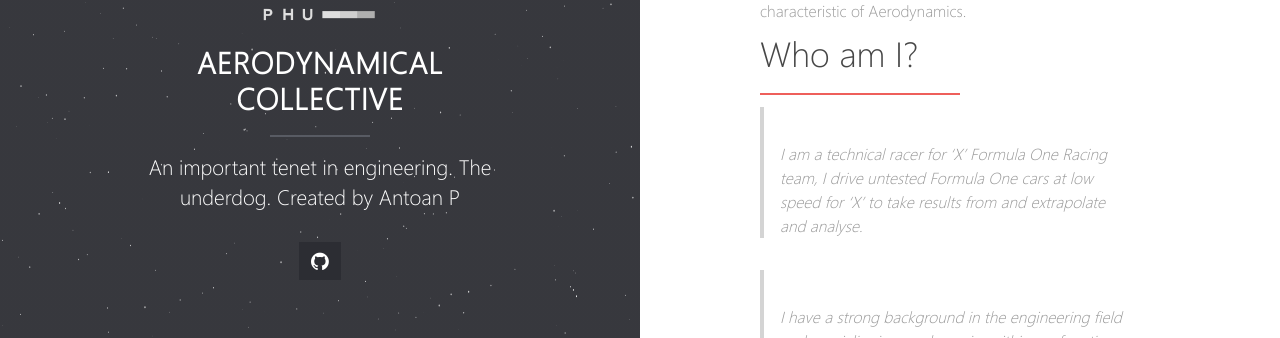
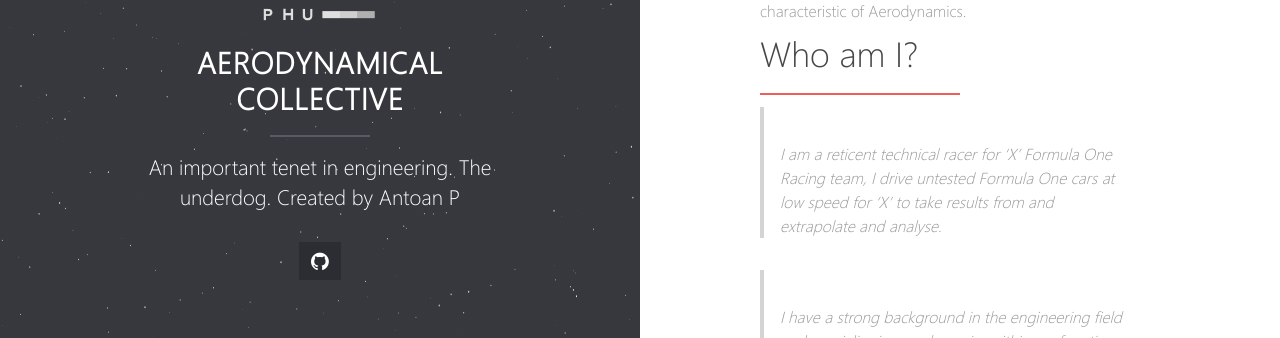
Before and after one commit to EXYZED/AerodynamicalCollective, a Jekyll site: the page built from index.md, in a window 1280 px wide. Shown: the part 364-702 px from the top of the page. Built offline with Jekyll 4.4.1, drawn with Linux system fonts in a browser that asks for light colours; our own code applies the rules of GitHub Pages for plain Markdown files.

Commit message:
Change to working index.

```diff
--- a/index.md
+++ b/index.md
@@ -7,6 +7,6 @@ layout: home
 It governs the interaction between a fluid environment with a solid body. Although a solid body may contain other properties that may make it more efficient (i.e. it is lighter in mass), these properties will be overruled by the powerful characteristic of Aerodynamics.
 
 ## Who am I?
->I am a technical racer for 'X' Formula One Racing team, I drive untested Formula One cars at low speed for 'X' to take results from and extrapolate and analyse.
+>I am a reticent technical racer for 'X' Formula One Racing team, I drive untested Formula One cars at low speed for 'X' to take results from and extrapolate and analyse.
 
 >I have a strong background in the engineering field and specialise in aerodynamics within my free time and within my job role. I've created this blog as an objective to raise awareness and to provide online resources
```
